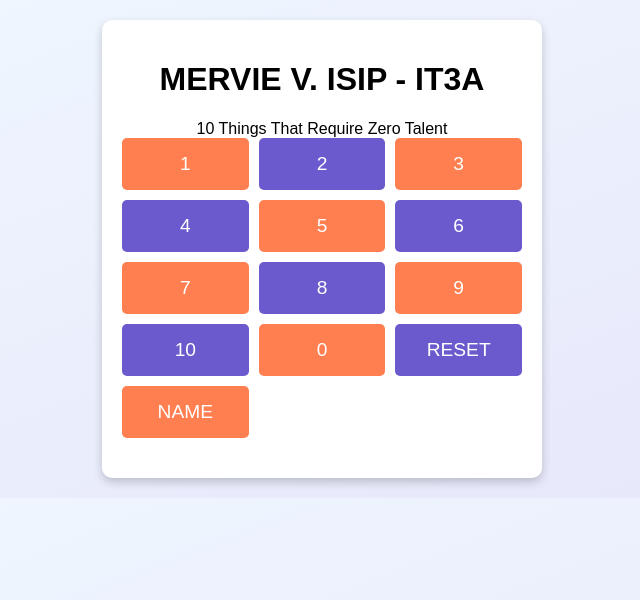
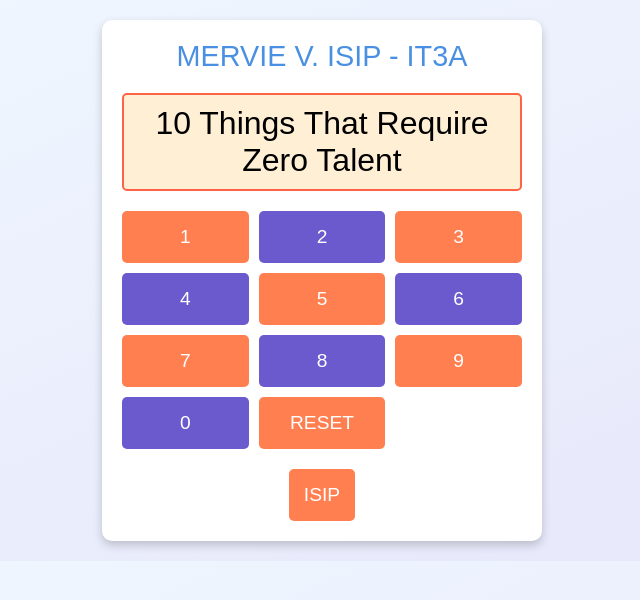
Before and after one commit to IsipMervie/midtermexam, a React (Create React App) app: page / in a window 1280 px wide. Shown: the top 600 px of the page, without its empty margins (318-958 px from the left). Built offline with nearby package versions, Linux system fonts and the light colour scheme.

Commit message:
Update App.js

```diff
--- a/src/App.js
+++ b/src/App.js
@@ -1,57 +1,79 @@
 import './App.css';
 import { useState } from "react";
 
+
 function Display({ display }) {
-  return <div className="display">{display}</div>;
+  return (
+    <>{display}</>
+  );
 }
 
-function Key({ label, onClick }) {
-  return (
-    <button className="key" onClick={onClick}>
-      {label}
-    </button>
-  );
+function Key({ label, clickHandler }) {
+  return <button onClick={clickHandler}>{label}</button>;
 }
+
 
 function App() {
   const [disp, setDisp] = useState("10 Things That Require Zero Talent");
 
-  const points = [
-    "Being On Time",
-    "Making An Effort",
-    "Being High Energy",
-    "Having A Positive Attitude",
-    "Being Passionate",
-    "Using Good Body Language",
-    "Being Coachable",
-    "Doing A Little Extra",
-    "Being Prepared",
-    "Having A Strong Work Ethic",
-  ];
 
-  const keyClickHandler = (index) => {
-    if (index === 'RESET') {
-      setDisp("10 Things That Require Zero Talent");
-    } else if (index === 'NAME') {
-      setDisp("MERVIE V. ISIP");
-    } else {
-      setDisp(points[index]);
-    }
+  const keyOne = () => { setDisp("Being On Time"); };
+  const keyTwo = () => { setDisp("Making An Effort"); };
+  const keyThree = () => { setDisp("Being High Energy"); };
+  const keyFour = () => { setDisp("Having A Positive Attitude"); };
+  const keyFive = () => { setDisp("Being Passionate"); };
+  const keySix = () => { setDisp("Using Good Body Language"); };
+  const keySeven = () => { setDisp("Being Coachable"); };
+  const keyEight = () => { setDisp("Doing A Little Extra"); };
+  const keyNine = () => { setDisp("Being Prepared"); };
+  const keyZero = () => { setDisp("Having A Strong Work Ethic"); };
+
+
+  const clrClickHandler = (e) => {
+    e.preventDefault();
+    setDisp("10 Things That Require Zero Talent");
   };
+
+
+  const nameClickHandler = () => {
+    setDisp("Mervie V. Isip");
+  };
+
+
 
   return (
     <div className="App">
-      <h1>MERVIE V. ISIP - IT3A</h1>
-      <div className="Display">
-        <Display display={disp} />
+      {}
+      <div className="Header">
+        MERVIE V. ISIP - IT3A
       </div>
-      <div className="Buttons">
-        {points.map((_, index) => (
-          <Key key={index} label={index + 1} onClick={() => keyClickHandler(index)} />
-        ))}
-        <Key label={0} onClick={() => keyClickHandler(9)} />
-        <Key label={"RESET"} onClick={() => keyClickHandler('RESET')} />
-        <Key label={"NAME"} onClick={() => keyClickHandler('NAME')} />
+
+      {}
+      <div className="Calc">
+        {}
+        <div className="Disp">
+          <Display display={disp} />
+        </div>
+
+        {}
+        <div className="Buttons">
+          <Key label={1} clickHandler={keyOne} />
+          <Key label={2} clickHandler={keyTwo} />
+          <Key label={3} clickHandler={keyThree} />
+          <Key label={4} clickHandler={keyFour} />
+          <Key label={5} clickHandler={keyFive} />
+          <Key label={6} clickHandler={keySix} />
+          <Key label={7} clickHandler={keySeven} />
+          <Key label={8} clickHandler={keyEight} />
+          <Key label={9} clickHandler={keyNine} />
+          <Key label={0} clickHandler={keyZero} />
+          <Key label={"RESET"} clickHandler={clrClickHandler} className="Clear" />
+        </div>
+
+        {}
+        <div className="nameButton">
+          <Key label={'ISIP'} clickHandler={nameClickHandler} />
+        </div>
       </div>
     </div>
   );
```
